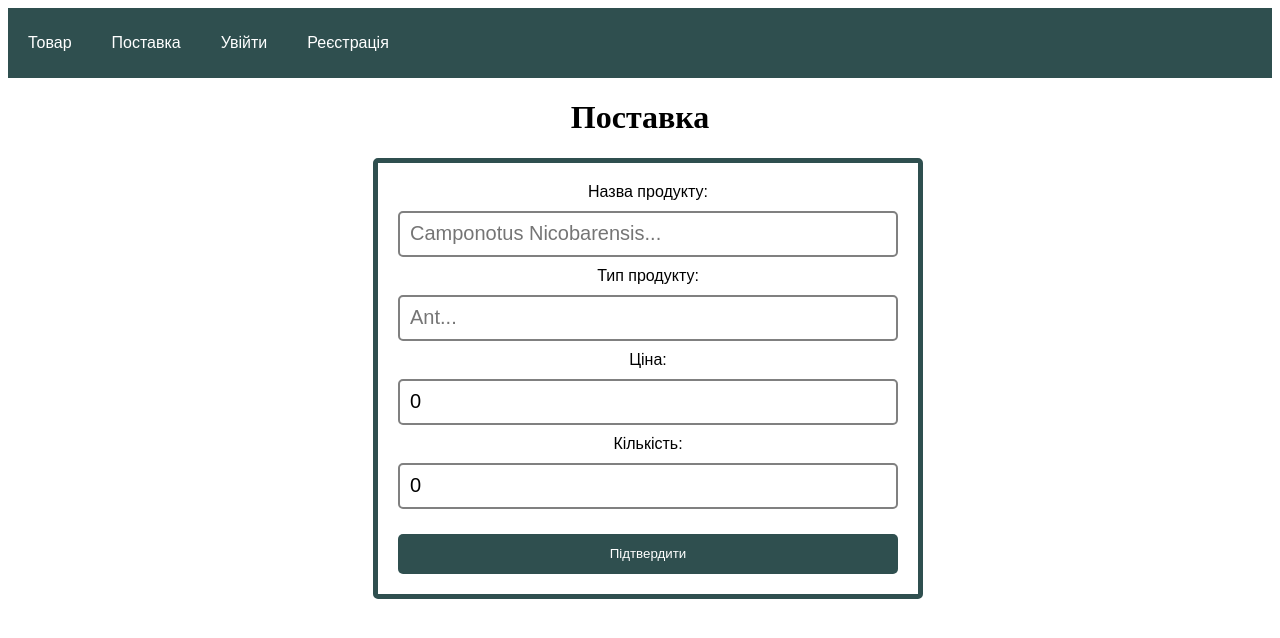
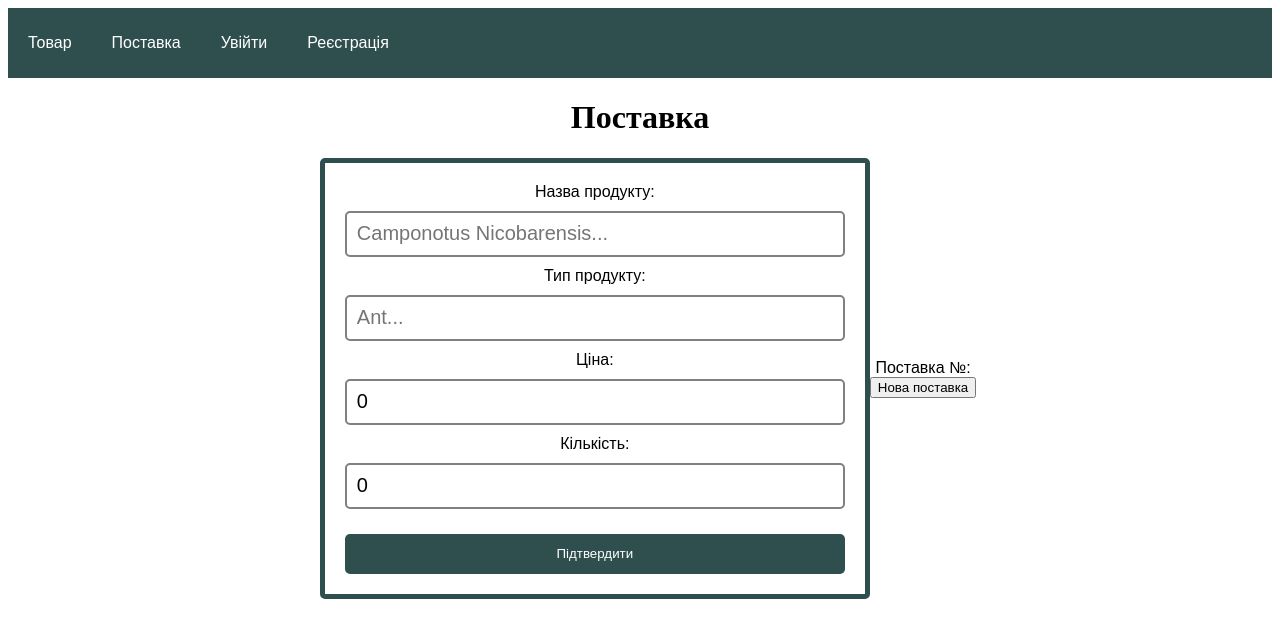
Before and after one commit to StanislavShurko/Course, a React (Create React App) app in the folder client/: page /supply in a window 1280 px wide. Shown: the top 638 px of the page. Built offline with nearby package versions, Linux system fonts and the light colour scheme; no server answers.

Commit message:
ordSup supply 1/2

```diff
--- a/client/src/pages/CreateSupply.js
+++ b/client/src/pages/CreateSupply.js
@@ -6,10 +6,14 @@ import { Formik, Form, Field, ErrorMessage } from "formik";
 function CreateSupply() {
 
     const [last, setLast] = useState();
+    const [ordSupId, setOrdSupId] = useState();
 
     useEffect( () => {
         axios.get("http://localhost:3001/things/last").then(res => {
             setLast(res.data + 1);
+        });
+        axios.get("http://localhost:3001/ordSup/last").then(res => {
+            setOrdSupId(res.data);
         });
     }, [])
 
@@ -26,6 +30,23 @@ function CreateSupply() {
         thing_price: yup.number().required() ,
         thing_count: yup.number().required().integer(),
     });
+
+    const createSupply = () => {
+        axios.post('http://localhost:3001/ordSup', {
+            ordSup_type: "Supply",
+            userId: 1,
+        },{
+            headers: {
+                accessToken: sessionStorage.getItem("accessToken"),
+            }
+        }).then( (response)=> {
+            if (response.data) {
+                console.log(response.data.userId);
+            }
+        });
+
+        setOrdSupId(ordSupId + 1);
+    }
 
     const onSubmit = (data) => {
 
@@ -52,8 +73,6 @@ function CreateSupply() {
                     console.log(response.data.error);
                 }
             });
-
-            console.log(last);
     };
 
     return (
@@ -77,6 +96,10 @@ function CreateSupply() {
                     <button type="submit">Підтвердити</button>
                 </Form>
             </Formik>
+            <div>
+                <div id='inputCreateSupply'>Поставка №: {ordSupId}</div>
+                <button type='submit' onClick={createSupply}> Нова поставка</button>
+            </div>
         </div>
         </div>
     );
```
Also changed, not shown: 2 other files (tests, documents, lock files or other folders).
